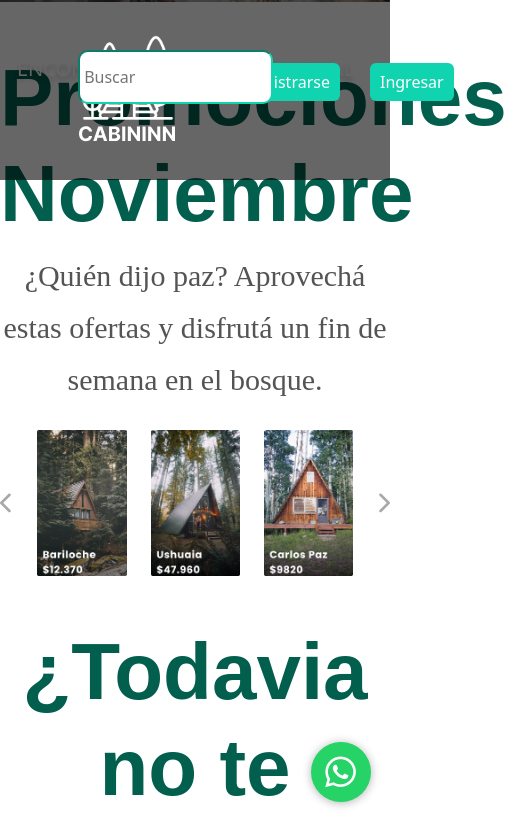
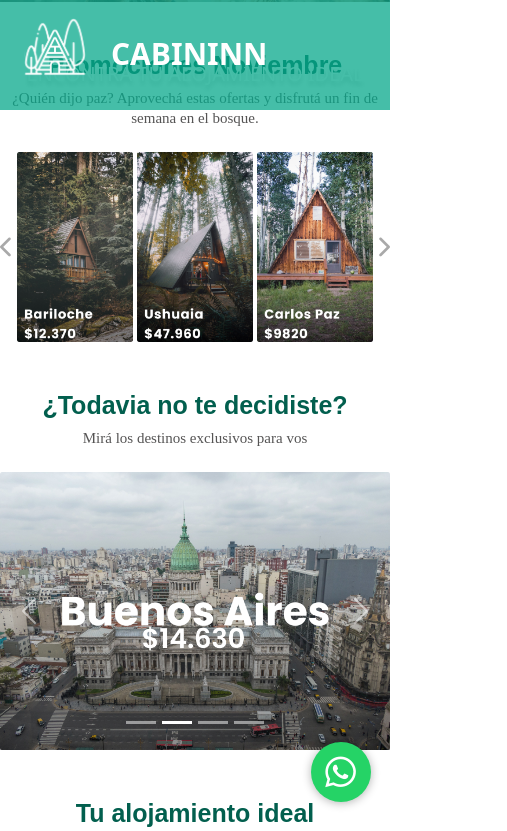
Before and after one commit to AstroCaro/c8-22-m-javareact, a React (Create React App) app in the folder frontend/cabininn/: page / in a window 390 px wide. Shown: the top 831 px of the page, 507 px wide, since content can reach past the window. Built offline with nearby package versions, Linux system fonts and the light colour scheme; no server answers.

Commit message:
avanzando el responsive

```diff
--- a/frontend/cabininn/src/components/carousel/CarrouselAll.jsx
+++ b/frontend/cabininn/src/components/carousel/CarrouselAll.jsx
@@ -16,14 +16,14 @@ const CarrouselAll = () => {
   };
   return (
     <div className="carrousel-section mb-5">
-      <h2 className="mainTitles text-center mt-5 mb-2 ">
+      <h2 className="mainTitles text-center mt-5 mb-2 mx-auto">
         Promociones Noviembre
       </h2>
-      <p className="subTitles mb-4">
+      <p className="subTitles mb-4 ms-2 me-2">
         ¿Quién dijo paz? Aprovechá estas ofertas y disfrutá un fin de semana en
         el bosque.
       </p>
-      <div className="container-img d-flex justify-content-center gap-4">
+      <div className="container-img d-flex justify-content-center gap-1 gap-sm-4 ">
         <button className="btn-slider fs-4"><i className="fa-solid fa-chevron-left"></i></button>
         {images.map((img, id) => (
             <div key={id}>
--- a/frontend/cabininn/src/components/carousel/carrousel.css
+++ b/frontend/cabininn/src/components/carousel/carrousel.css
@@ -25,3 +25,25 @@ cursor: pointer;
   border: none;
   color: darkgrey;
 }
+
+@media (max-width: 991.98px) {
+  .mainTitles {
+    font-size: 45px;
+  }
+
+  .subTitles{
+    font-size: 20px;
+  }
+}
+
+
+@media (max-width: 575.98px) {
+  .mainTitles {
+    font-size: 25px;
+  }
+
+  .subTitles {
+    font-size: 15px;
+    line-height: 20px;
+  }
+}
--- a/frontend/cabininn/src/components/footer/footer.css
+++ b/frontend/cabininn/src/components/footer/footer.css
@@ -28,3 +28,19 @@
     font-size: 20px;
     margin: 0;
 }
+
+@media (max-width: 991.98px) {
+
+    .der {
+        font-size: 15px;
+    }
+
+}
+
+@media (max-width: 575.98px) {
+
+.footer {
+    display: none;
+}
+
+}
--- a/frontend/cabininn/src/components/header/header.css
+++ b/frontend/cabininn/src/components/header/header.css
@@ -82,15 +82,34 @@
   text-shadow: 0px 4px 4px rgba(0, 0, 0, 0.25);
 }
 
-
 @media only screen and (max-width: 768px) {
   .heroTitle {
-    font-size: 32px;
+    font-size: 38px;
     line-height: 150px;
+
+    left: 0;
+    right: 0;
+    margin: auto;
   }
 
   .heroImg {
     width: 66.5vh;
     height: 55vh;
   }
+
+
 }
+
+
+@media (max-width: 575.98px) {
+  .heroTitle {
+    font-size: 30px;
+    line-height: 50px;
+    top: 40%;
+  }
+
+  .heroCard {
+    height: 70vh;
+  }
+
+}
--- a/frontend/cabininn/src/components/navbar/NavBarAll.jsx
+++ b/frontend/cabininn/src/components/navbar/NavBarAll.jsx
@@ -20,25 +20,30 @@ const NavBarAll = ({
 
   return (
     <>
-      <header className={colore ? "bg-header" : ""}>
-        <a className="ms-5" href="/">
+      <header className={colore ? "bg-header " : ""}>
+        <a className="d-flex justify-content-center" href="/">
           <img src={logoSVG} alt="logo" className="logo" />
         </a>
-        <nav className="me-5">
-          <ul>
-            <li>
-              <input
+        <p className="text-logo ms-3 mt-3">CABININN</p>
+        <div className="container-searchbox">
+        <input
                 list="countries"
                 type="text"
                 onChange={(e) => setsearching(e.target.value)}
                 value={searching}
-                className="searchBox"
+                className="searchBox px-3"
                 placeholder=" Buscar"
               />
-              <datalist id="countries">
-                <option value="Argentina"></option>
-                <option value="Perú"></option>
-              </datalist>
+          <datalist id="countries">
+            <option value="Argentina"></option>
+            <option value="Perú"></option>
+          </datalist>
+
+        </div>
+        <nav className="me-5">
+          <ul>
+            <li>
+
               <a
                 className="btn-reg rounded"
                 href="#"
--- a/frontend/cabininn/src/components/navbar/Navbar.css
+++ b/frontend/cabininn/src/components/navbar/Navbar.css
@@ -1,33 +1,3 @@
-/* .btnNav {
-  color: var(--colorMainWhite);
-  background-color: var(--colorBase);
-}
-
-.btn-primary {
-  border-color: transparent;
-}
-
-.btnNav:hover {
-  color: var(--colorMainWhite);
-  background-color: var(--colorHover);
-} */
-
-/* Boton del nav activo,
-se edito la clase directamente de Bootstrap pero,
- afecta a los demas botones de la pagina,
-la clase era .btn.active */
-
-/* .btnNav.active {
-  color: var(--colorMainWhite);
-  background-color: var(--colorActivo);
-}
-
-btnNav:active {
-  color: var(--colorMainWhite);
-  background-color: var(--colorActivo);
-}
-*/
-
 .logo {
   height: 100%;
 }
@@ -36,14 +6,15 @@ header {
   width: 100%;
   display: flex;
   justify-content: space-between;
-  padding: 30px 20px;
+  padding: 15px 15px;
   position: fixed;
   z-index: 10;
   top: 0;
 }
 
 .bg-header {
-  background-color: rgba(0, 0, 0, 0.6);
+  /* background-color: rgba(0, 0, 0, 0.6); */
+  background: rgba(7, 169, 139, 0.75);
 }
 
 nav {
@@ -56,6 +27,7 @@ header ul {
   display: flex;
   justify-content: center;
   align-items: center;
+  margin: 0;
 }
 
 header ul li {
@@ -69,13 +41,18 @@ header ul li a {
 }
 
 .searchBox {
-  width: 50%;
-  height: 30%;
-  position: absolute;
-  top: 28%;
-  right: 30%;
+  width: 80%;
+  height: 60px;
+  font-size: 25px;
   border-radius: 10px;
   border-color: var(--colorBase);
+}
+
+.container-searchbox {
+  width: 100%;
+  display: flex;
+  justify-content: center;
+  align-items: center;
 }
 
 .searchBox:active {
@@ -105,3 +82,48 @@ header ul li a {
   align-items: center;
   border-radius: 50%;
 }
+
+.text-logo {
+  display: none;
+}
+
+
+@media (max-width: 1199.98px) {
+  .searchBox {
+    height: 50px;
+    font-size: 18px;
+  }
+}
+
+@media (max-width: 991.98px) {
+  .searchBox {
+    display: none;
+  }
+
+  .btn-search {
+    display: none;
+  }
+
+  ul {
+    margin: 0;
+  }
+}
+
+@media (max-width: 575.98px) {
+  .btn-reg {
+    display: none;
+  }
+
+  .logo {
+    width: 80px;
+    clip-path: inset(0 0 18px 0);
+  }
+
+  .text-logo {
+    display: inline-block;
+
+    color: white;
+    font-size: 30px;
+    font-weight: bold;
+  }
+}
```
